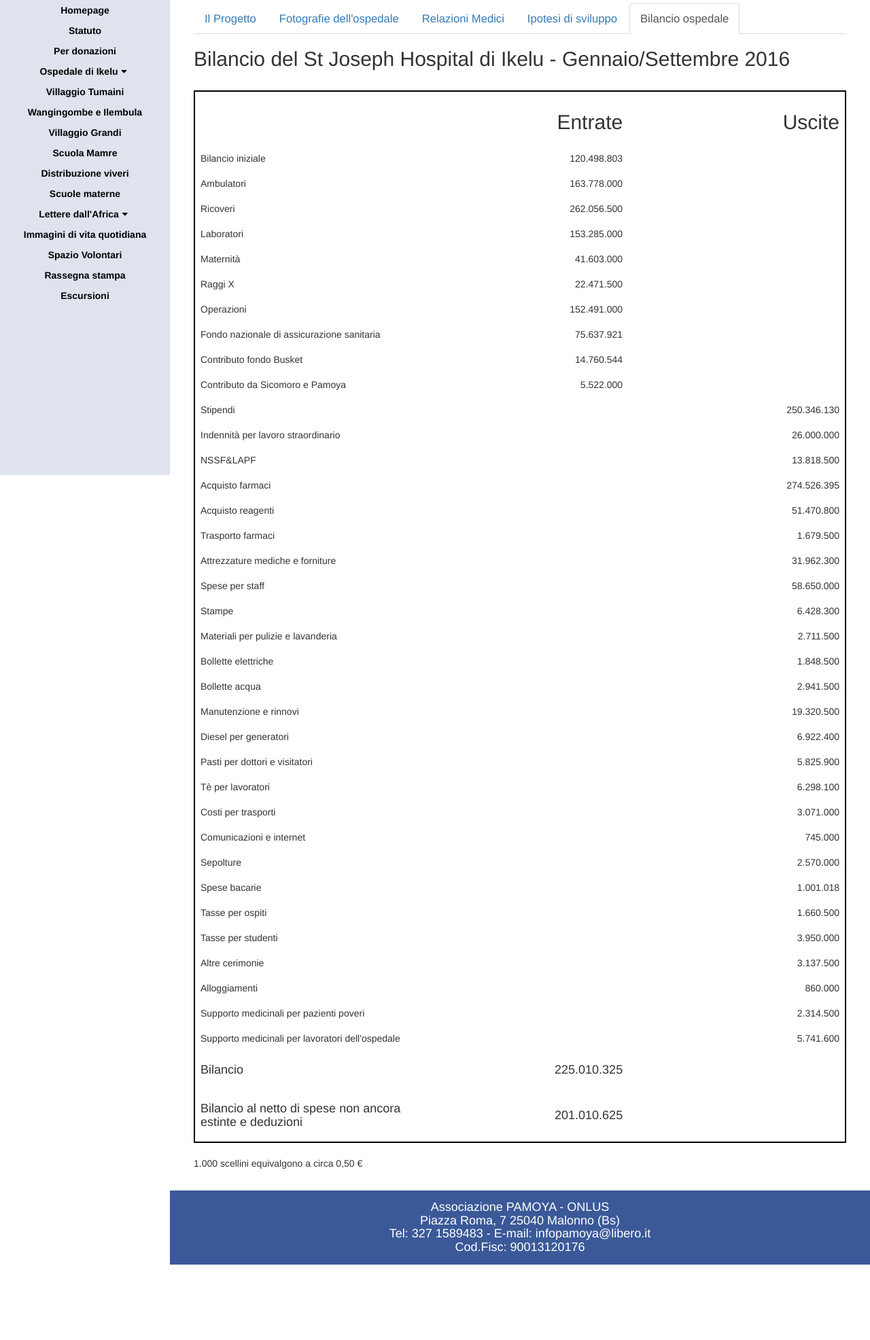
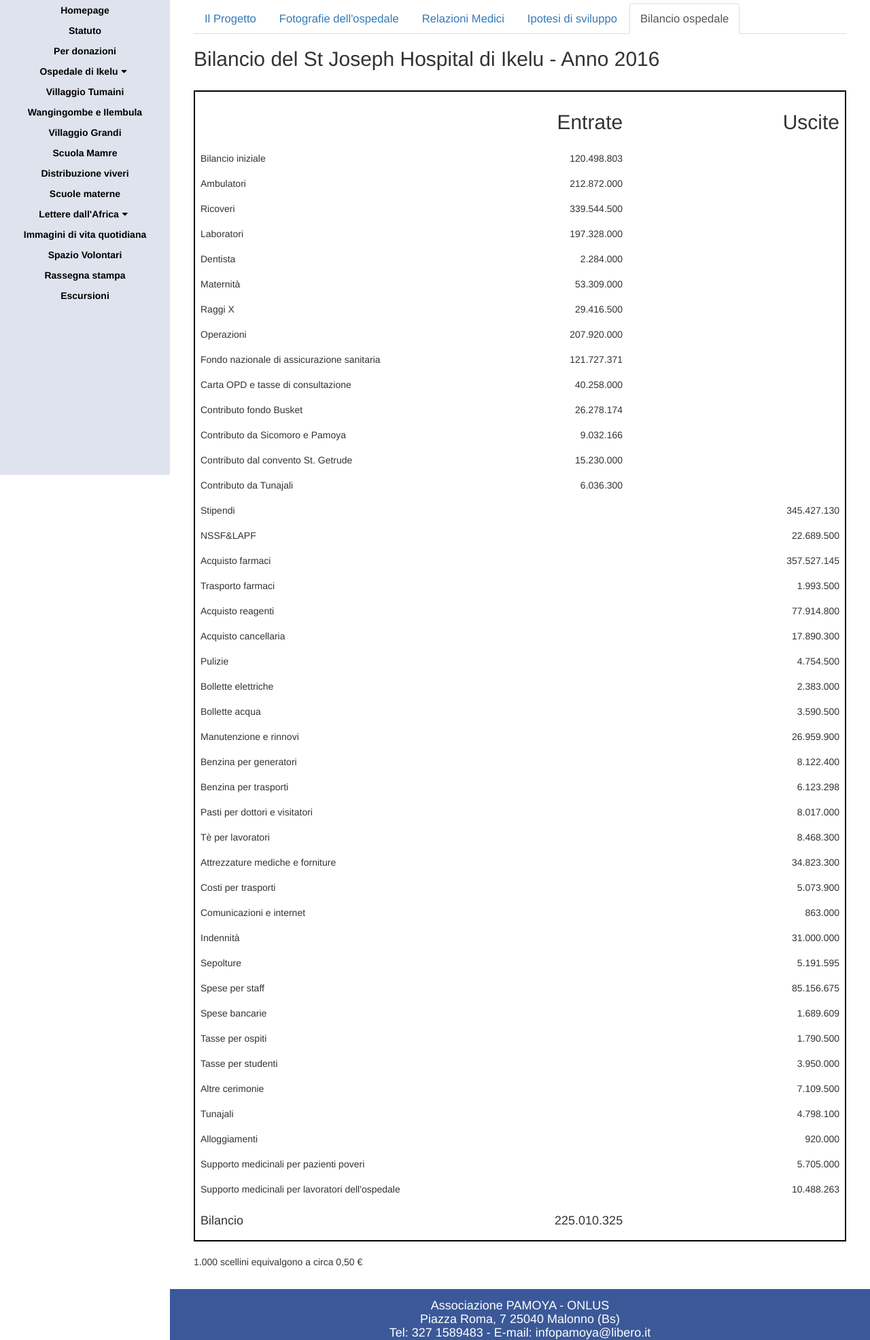
Before and after one commit to paoloventuri/Pamoya-onlus-website, a PHP site: page /bilancio_ikelu.php in a window 1280 px wide. Shown: the part 101-2073 px from the top of the page at 68% size. Before the commit the page ends 1962 px from the top, so only its background shows below. Run offline with PHP 8.4, Linux system fonts and the light colour scheme.

Commit message:
Aggiornato bilancio 2016

```diff
--- a/bilancio_ikelu.php
+++ b/bilancio_ikelu.php
@@ -34,7 +34,7 @@
                 <!-- Page Heading -->
                 <div class="row">
                     <div class="col-lg-12">
-                    <h2>Bilancio del St Joseph Hospital di Ikelu - Gennaio/Settembre 2016</h2>
+                    <h2>Bilancio del St Joseph Hospital di Ikelu - Anno 2016</h2>
                     <br>
                         <table>
                             <tr>
@@ -49,153 +49,178 @@
                             </tr>
                             <tr>
                                 <td>Ambulatori</td>
-                                <td align="right">163.778.000</td>
+                                <td align="right">212.872.000</td>
                                 <td align="right"></td>
                             </tr>
                             <tr>
                                 <td>Ricoveri</td>
-                                <td align="right">262.056.500</td>
+                                <td align="right">339.544.500</td>
                                 <td align="right"></td>
                             </tr>
                             <tr>
                                 <td>Laboratori</td>
-                                <td align="right">153.285.000</td>
+                                <td align="right">197.328.000</td>
+                                <td align="right"></td>
+                            </tr>
+                            <tr>
+                                <td>Dentista</td>
+                                <td align="right">2.284.000</td>
                                 <td align="right"></td>
                             </tr>
                             <tr>
                                 <td>Maternità</td>
-                                <td align="right">41.603.000</td>
+                                <td align="right">53.309.000</td>
                                 <td align="right"></td>
                             </tr>
                             <tr>
                                 <td>Raggi X</td>
-                                <td align="right">22.471.500</td>
+                                <td align="right">29.416.500</td>
                                 <td align="right"></td>
                             </tr>
                             <tr>
                                 <td>Operazioni</td>
-                                <td align="right">152.491.000</td>
+                                <td align="right">207.920.000</td>
                                 <td align="right"></td>
                             </tr>
                             <tr>
                                 <td>Fondo nazionale di assicurazione sanitaria</td>
-                                <td align="right">75.637.921</td>
+                                <td align="right">121.727.371</td>
+                                <td align="right"></td>
+                            </tr>
+                            <tr>
+                                <td>Carta OPD e tasse di consultazione</td>
+                                <td align="right">40.258.000</td>
                                 <td align="right"></td>
                             </tr>
                             <tr>
                                 <td>Contributo fondo Busket</td>
-                                <td align="right">14.760.544</td>
+                                <td align="right">26.278.174</td>
                                 <td align="right"></td>
                             </tr>
                             <tr>
                                 <td>Contributo da Sicomoro e Pamoya</td>
-                                <td align="right">5.522.000</td>
+                                <td align="right">9.032.166</td>
+                                <td align="right"></td>
+                            </tr>
+                            <tr>
+                                <td>Contributo dal convento St. Getrude</td>
+                                <td align="right">15.230.000</td>
+                                <td align="right"></td>
+                            </tr>
+                            <tr>
+                                <td>Contributo da Tunajali</td>
+                                <td align="right">6.036.300</td>
                                 <td align="right"></td>
                             </tr>
                             <tr>
                                 <td>Stipendi</td>
                                 <td align="right"></td>
-                                <td align="right">250.346.130</td>
-                            </tr>
-                            <tr>
-                                <td>Indennità per lavoro straordinario</td>
-                                <td align="right"></td>
-                                <td align="right">26.000.000</td>
+                                <td align="right">345.427.130</td>
                             </tr>
                             <tr>
                                 <td>NSSF&LAPF</td>
                                 <td align="right"></td>
-                                <td align="right">13.818.500</td>
+                                <td align="right">22.689.500</td>
                             </tr>
                             <tr>
                                 <td>Acquisto farmaci</td>
                                 <td align="right"></td>
-                                <td align="right">274.526.395</td>
+                                <td align="right">357.527.145</td>
+                            </tr>
+                            <tr>
+                                <td>Trasporto farmaci</td>
+                                <td align="right"></td>
+                                <td align="right">1.993.500</td>
                             </tr>
                             <tr>
                                 <td>Acquisto reagenti</td>
                                 <td align="right"></td>
-                                <td align="right">51.470.800</td>
+                                <td align="right">77.914.800</td>
                             </tr>
                             <tr>
-                                <td>Trasporto farmaci</td>
+                                <td>Acquisto cancellaria</td>
                                 <td align="right"></td>
-                                <td align="right">1.679.500</td>
+                                <td align="right">17.890.300</td>
+                            </tr>
+                            <tr>
+                                <td>Pulizie</td>
+                                <td align="right"></td>
+                                <td align="right">4.754.500</td>
+                            </tr>
+                            <tr>
+                                <td>Bollette elettriche</td>
+                                <td align="right"></td>
+                                <td align="right">2.383.000</td>
+                            </tr>
+                            <tr>
+                                <td>Bollette acqua</td>
+                                <td align="right"></td>
+                                <td align="right">3.590.500</td>
+                            </tr>
+                            <tr>
+                                <td>Manutenzione e rinnovi</td>
+                                <td align="right"></td>
+                                <td align="right">26.959.900</td>
+                            </tr>
+                            <tr>
+                                <td>Benzina per generatori</td>
+                                <td align="right"></td>
+                                <td align="right">8.122.400</td>
+                            </tr>
+                            <tr>
+                                <td>Benzina per trasporti</td>
+                                <td align="right"></td>
+                                <td align="right">6.123.298</td>
+                            </tr>
+                            <tr>
+                                <td>Pasti per dottori e visitatori</td>
+                                <td align="right"></td>
+                                <td align="right">8.017.000</td>
+                            </tr>
+                            <tr>
+                                <td>Tè per lavoratori</td>
+                                <td align="right"></td>
+                                <td align="right">8.468.300</td>
                             </tr>
                             <tr>
                                 <td>Attrezzature mediche e forniture</td>
                                 <td align="right"></td>
-                                <td align="right">31.962.300</td>
+                                <td align="right">34.823.300</td>
+                            </tr>
+                            <tr>
+                                <td>Costi per trasporti</td>
+                                <td align="right"></td>
+                                <td align="right">5.073.900</td>
+                            </tr>
+                            <tr>
+                                <td>Comunicazioni e internet</td>
+                                <td align="right"></td>
+                                <td align="right">863.000</td>
+                            </tr>
+                            <tr>
+                                <td>Indennità</td>
+                                <td align="right"></td>
+                                <td align="right">31.000.000</td>
+                            </tr>
+                            <tr>
+                                <td>Sepolture</td>
+                                <td align="right"></td>
+                                <td align="right">5.191.595</td>
                             </tr>
                             <tr>
                                 <td>Spese per staff</td>
                                 <td align="right"></td>
-                                <td align="right">58.650.000</td>
+                                <td align="right">85.156.675</td>
                             </tr>
                             <tr>
-                                <td>Stampe</td>
+                                <td>Spese bancarie</td>
                                 <td align="right"></td>
-                                <td align="right">6.428.300</td>
-                            </tr>
-                            <tr>
-                                <td>Materiali per pulizie e lavanderia</td>
-                                <td align="right"></td>
-                                <td align="right">2.711.500</td>
-                            </tr>
-                            <tr>
-                                <td>Bollette elettriche</td>
-                                <td align="right"></td>
-                                <td align="right">1.848.500</td>
-                            </tr>
-                            <tr>
-                                <td>Bollette acqua</td>
-                                <td align="right"></td>
-                                <td align="right">2.941.500</td>
-                            </tr>
-                            <tr>
-                                <td>Manutenzione e rinnovi</td>
-                                <td align="right"></td>
-                                <td align="right">19.320.500</td>
-                            </tr>
-                            <tr>
-                                <td>Diesel per generatori</td>
-                                <td align="right"></td>
-                                <td align="right">6.922.400</td>
-                            </tr>
-                            <tr>
-                                <td>Pasti per dottori e visitatori</td>
-                                <td align="right"></td>
-                                <td align="right">5.825.900</td>
-                            </tr>
-                            <tr>
-                                <td>Tè per lavoratori</td>
-                                <td align="right"></td>
-                                <td align="right">6.298.100</td>
-                            </tr>
-                            <tr>
-                                <td>Costi per trasporti</td>
-                                <td align="right"></td>
-                                <td align="right">3.071.000</td>
-                            </tr>
-                            <tr>
-                                <td>Comunicazioni e internet</td>
-                                <td align="right"></td>
-                                <td align="right">745.000</td>
-                            </tr>
-                            <tr>
-                                <td>Sepolture</td>
-                                <td align="right"></td>
-                                <td align="right">2.570.000</td>
-                            </tr>
-                            <tr>
-                                <td>Spese bacarie</td>
-                                <td align="right"></td>
-                                <td align="right">1.001.018</td>
+                                <td align="right">1.689.609</td>
                             </tr>
                             <tr>
                                 <td>Tasse per ospiti</td>
                                 <td align="right"></td>
-                                <td align="right">1.660.500</td>
+                                <td align="right">1.790.500</td>
                             </tr>
                             <tr>
                                 <td>Tasse per studenti</td>
@@ -205,31 +230,31 @@
                             <tr>
                                 <td>Altre cerimonie</td>
                                 <td align="right"></td>
-                                <td align="right">3.137.500</td>
+                                <td align="right">7.109.500</td>
+                            </tr>
+                            <tr>
+                                <td>Tunajali</td>
+                                <td align="right"></td>
+                                <td align="right">4.798.100</td>
                             </tr>
                             <tr>
                                 <td>Alloggiamenti</td>
                                 <td align="right"></td>
-                                <td align="right">860.000</td>
+                                <td align="right">920.000</td>
                             </tr>
                             <tr>
                                 <td>Supporto medicinali per pazienti poveri</td>
                                 <td align="right"></td>
-                                <td align="right">2.314.500</td>
+                                <td align="right">5.705.000</td>
                             </tr>
                             <tr>
                                 <td>Supporto medicinali per lavoratori dell'ospedale</td>
                                 <td align="right"></td>
-                                <td align="right">5.741.600</td>
+                                <td align="right">10.488.263</td>
                             </tr>
                             <tr>
                                 <td><h4>Bilancio</h4></td>
                                 <td align="right"><h4>225.010.325</h4></td>
-                                <td align="right"></td>
-                            </tr>
-                            <tr>
-                                <td><h4>Bilancio al netto di spese non ancora estinte e deduzioni</h4></td>
-                                <td align="right"><h4>201.010.625</h4></td>
                                 <td align="right"></td>
                             </tr>
                         </table>
```
